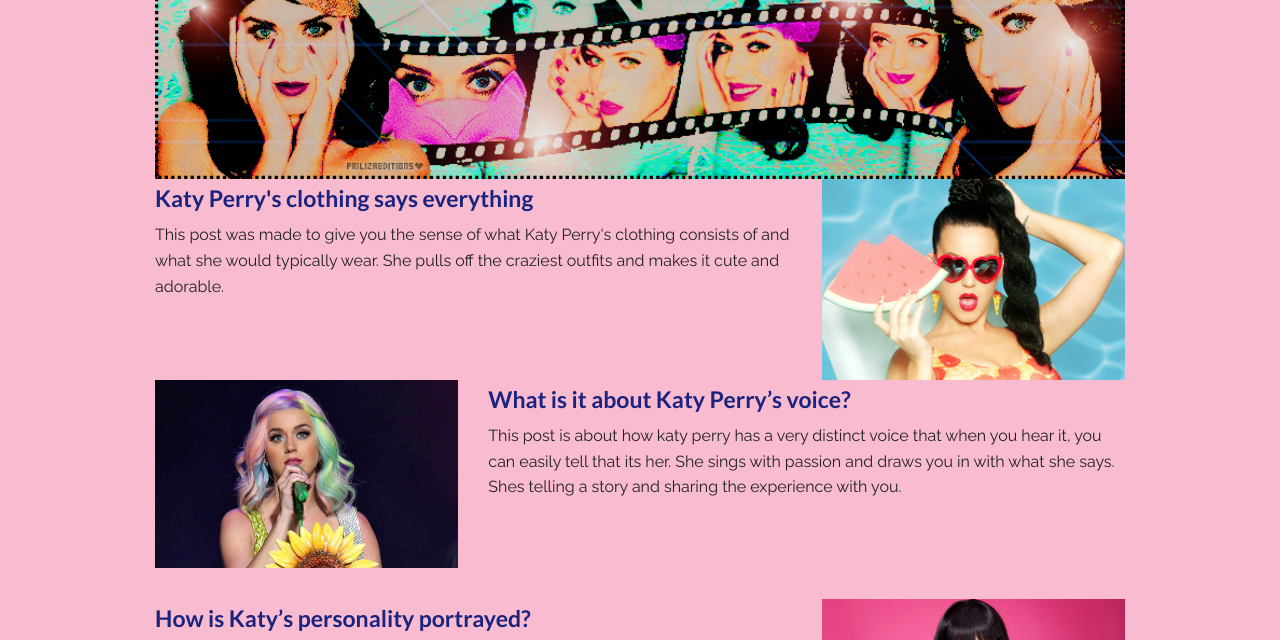
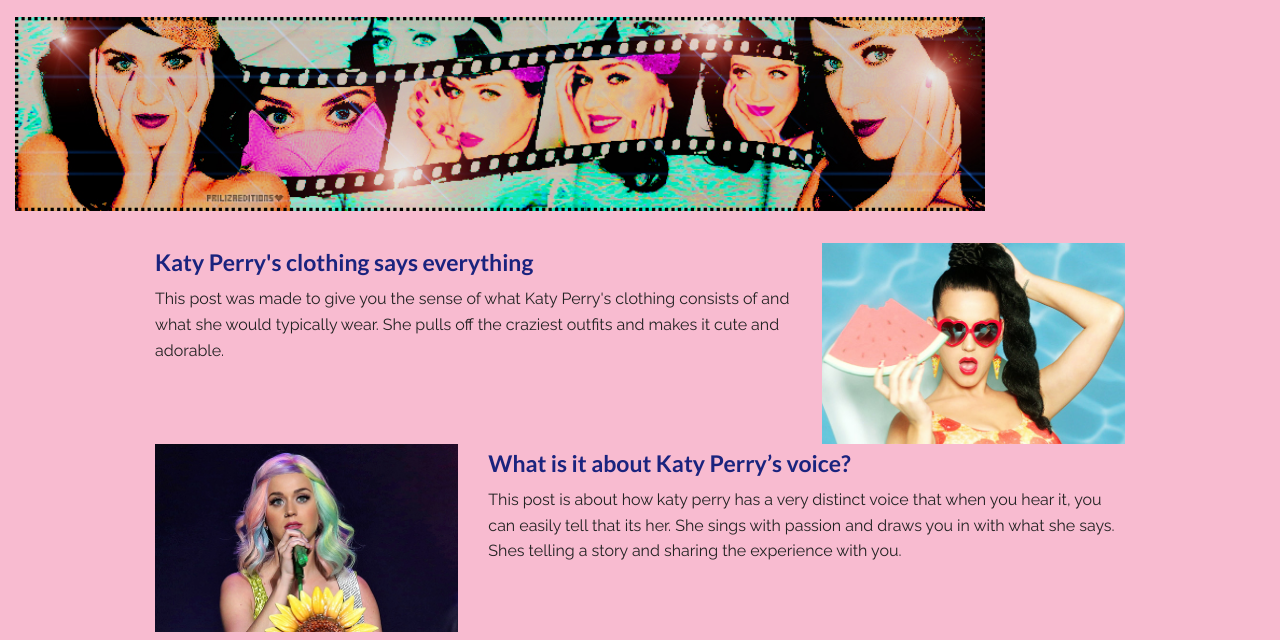
Before and after one commit to lachellec/candypop-funk, a plain HTML site: page index.html in a window 1280 px wide. Shown: the part 60-700 px from the top of the page. Drawn offline with Linux system fonts and the light colour scheme.

Commit message:
added margin to the banner

```diff
--- a/css/custom.css
+++ b/css/custom.css
@@ -4,6 +4,10 @@ body{
 
 .main-content {
 	margin-bottom: 200px;
+}
+
+.banner {
+	margin: 2em 0;
 }
 
 .top-bar-section li.active:not(.has-form) a:not(.button) {
--- a/index.html
+++ b/index.html
@@ -53,7 +53,7 @@
       </section>
     </nav>
 
-    <div class="row">
+    <div class="row banner">
       <div class="large-12 columns">
         <img src="img/katyperrybanner.jpg"/>
       </div>
```
